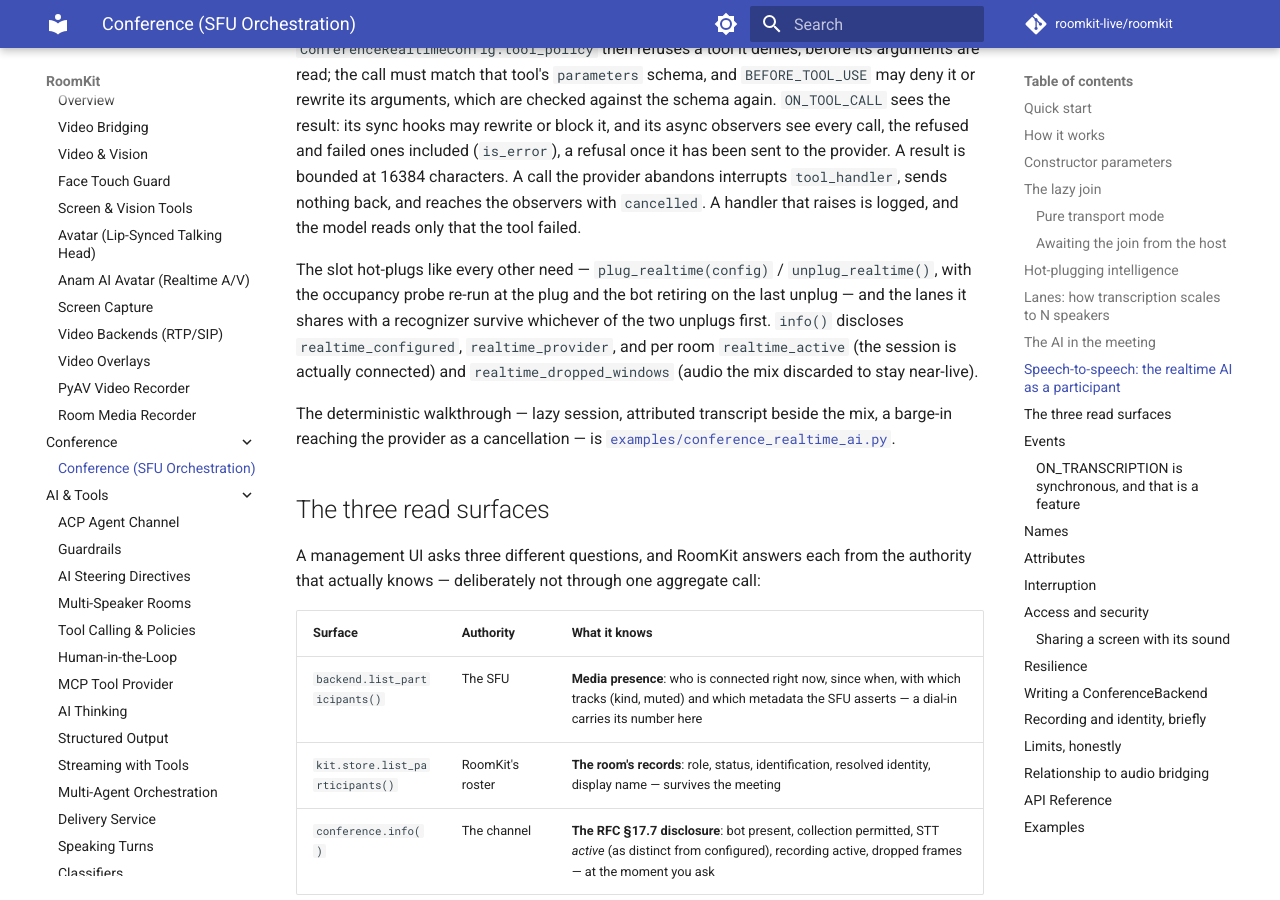
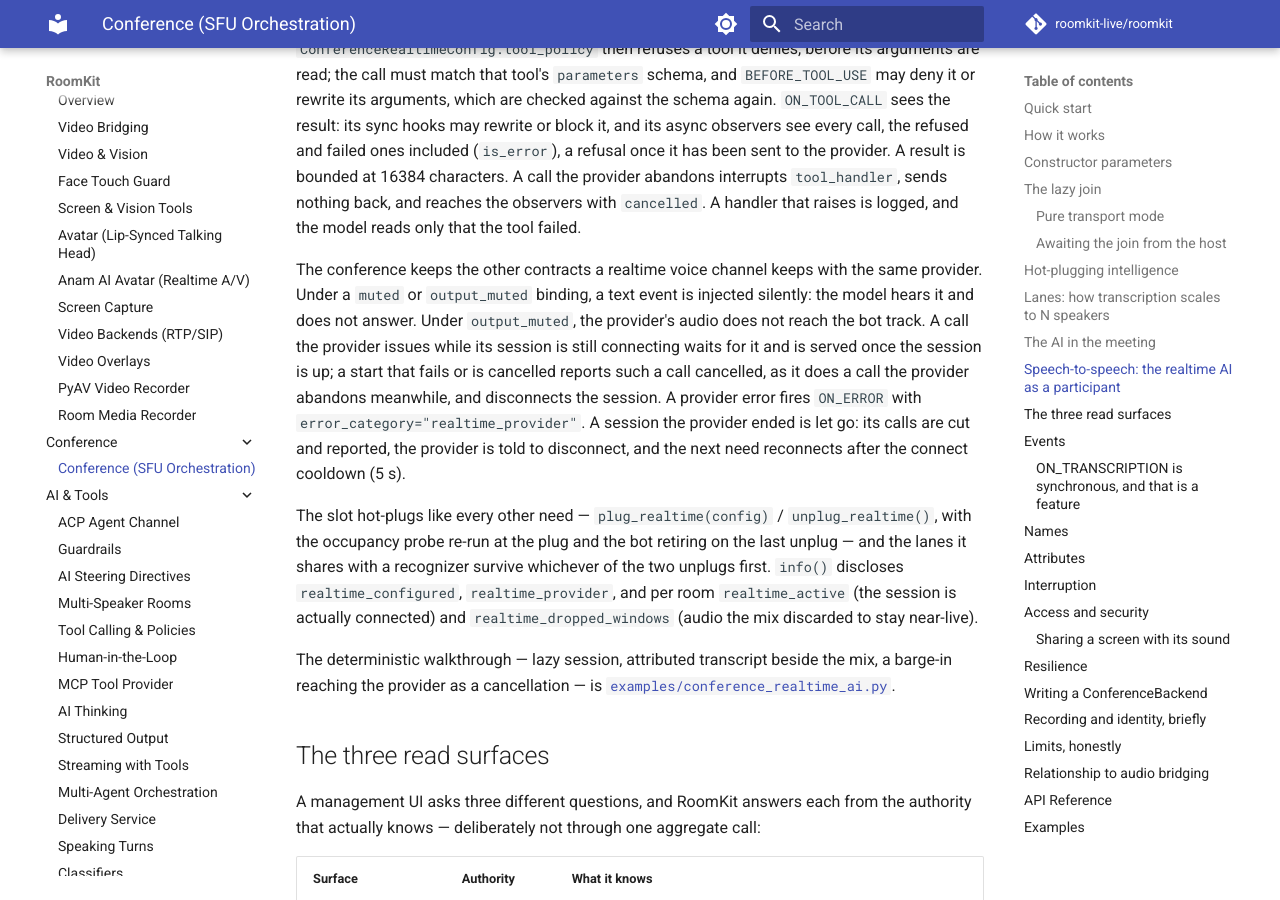
Before and after one commit to roomkit-live/roomkit-docs, an MkDocs documentation site: the page built from docs/guides/conference.md, in a window 1280 px wide and 900 px high, scrolled down 9990 px. Built offline with MkDocs 1.6.1 and Material for MkDocs 9.7.7, drawn with Linux system fonts in a browser that asks for light colours; comment, search, counter and statistics services are not loaded.

Commit message:
docs(conference): the realtime model keeps the binding's mute, a call issued during connect, and reports provider errors (RMK-523)

```diff
--- a/docs/guides/conference.md
+++ b/docs/guides/conference.md
@@ -451,6 +451,18 @@ abandons interrupts `tool_handler`, sends nothing back, and reaches the
 observers with `cancelled`. A handler that raises is logged, and the model
 reads only that the tool failed.
 
+The conference keeps the other contracts a realtime voice channel keeps with
+the same provider. Under a `muted` or `output_muted` binding, a text event is
+injected silently: the model hears it and does not answer. Under
+`output_muted`, the provider's audio does not reach the bot track. A call the
+provider issues while its session is still connecting waits for it and is
+served once the session is up; a start that fails or is cancelled reports such
+a call cancelled, as it does a call the provider abandons meanwhile, and
+disconnects the session. A provider error fires `ON_ERROR` with
+`error_category="realtime_provider"`. A session the provider ended is let go:
+its calls are cut and reported, the provider is told to disconnect, and the
+next need reconnects after the connect cooldown (5 s).
+
 The slot hot-plugs like every other need — `plug_realtime(config)` /
 `unplug_realtime()`, with the occupancy probe re-run at the plug and the bot
 retiring on the last unplug — and the lanes it shares with a recognizer
```
